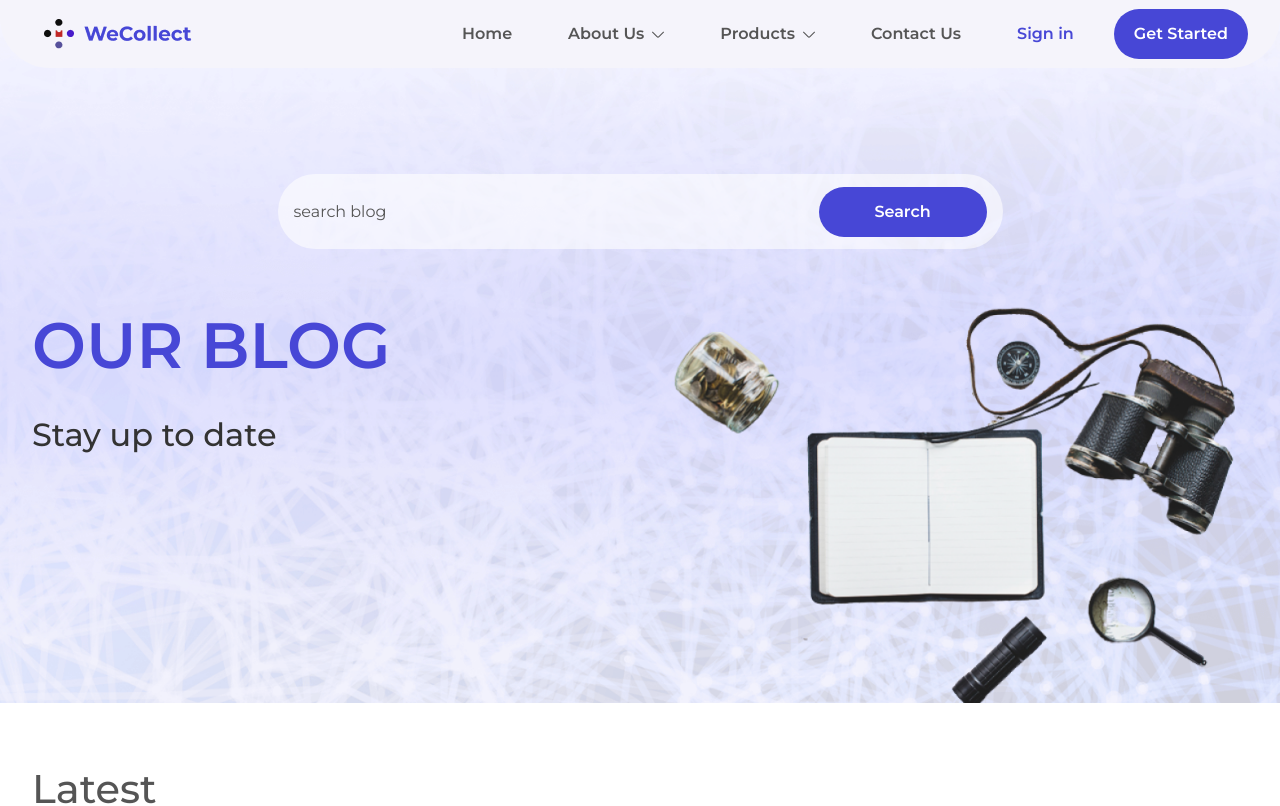
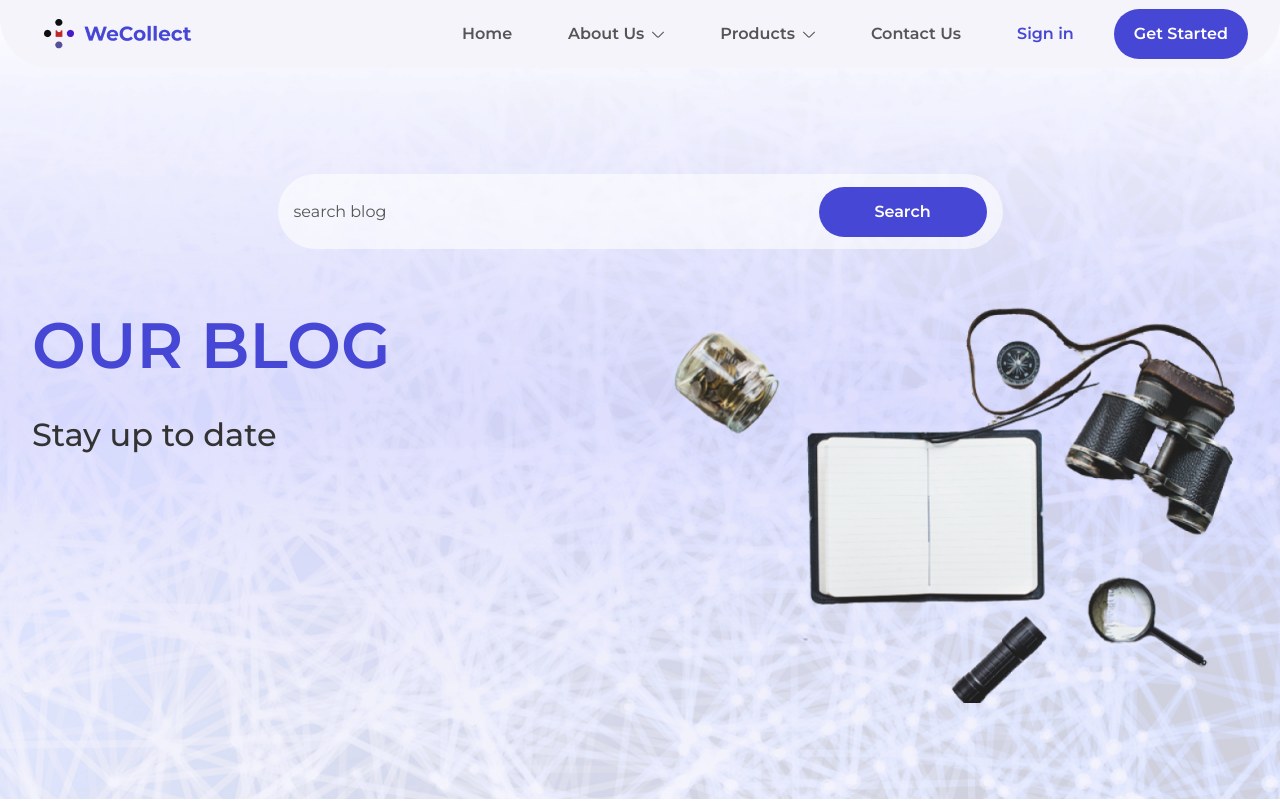
Before and after one commit to Daniekeys/temporary-hosting, a Next.js app: page /blog in a window 1280 px wide. Shown: the top 806 px of the page. Built offline with nearby package versions, Linux system fonts and the light colour scheme.

Commit message:
pushed to ore

```diff
--- a/components/blogs/BlogHero.jsx
+++ b/components/blogs/BlogHero.jsx
@@ -7,7 +7,7 @@ import MobileNav from "../navbar/mobile-nav";
 const BlogHero = () => {
   return (
     <div className=" w-full h-full flow-hide">
-      <div className="w-full   relative blog-hero-bg flex flex-col flow-hide">
+      <div className="w-full   relative blog-hero-bg flex flex-col ">
         <NewNavbar />
         <MobileNav present={2} />
         <ContainerLayout>
@@ -45,13 +45,13 @@ const BlogHero = () => {
                   Stay up to date
                 </p>
               </div>
-              <div className="w-full lg:w-1/2 mt-24 lg:mt-0 mb-12 lg:mb-0">
+              <div className="w-full lg:w-1/2 mt-24 lg:mt-0 mb-12 lg:mb-24">
                 <Image
                   src={heroPic}
                   alt="hero"
                   width={heroPic.width}
                   height={heroPic.height}
-                  className="w-full h-auto"
+                  className="w-full h-auto "
                   // data-aos="fade-up"
 
                   // data-aos-duration="1000"
--- a/pages/blog/index.jsx
+++ b/pages/blog/index.jsx
@@ -9,7 +9,7 @@ import Slider from "../../components/blogs/Slider"
 import Head from "next/head";
 const index = () => {
   return (
-    <div className="w-full flex flex-col flow-hide">
+    <div className="w-full flex flex-col flow-hide relative">
       <Head>
         <title>Blog</title>
         <meta
```
